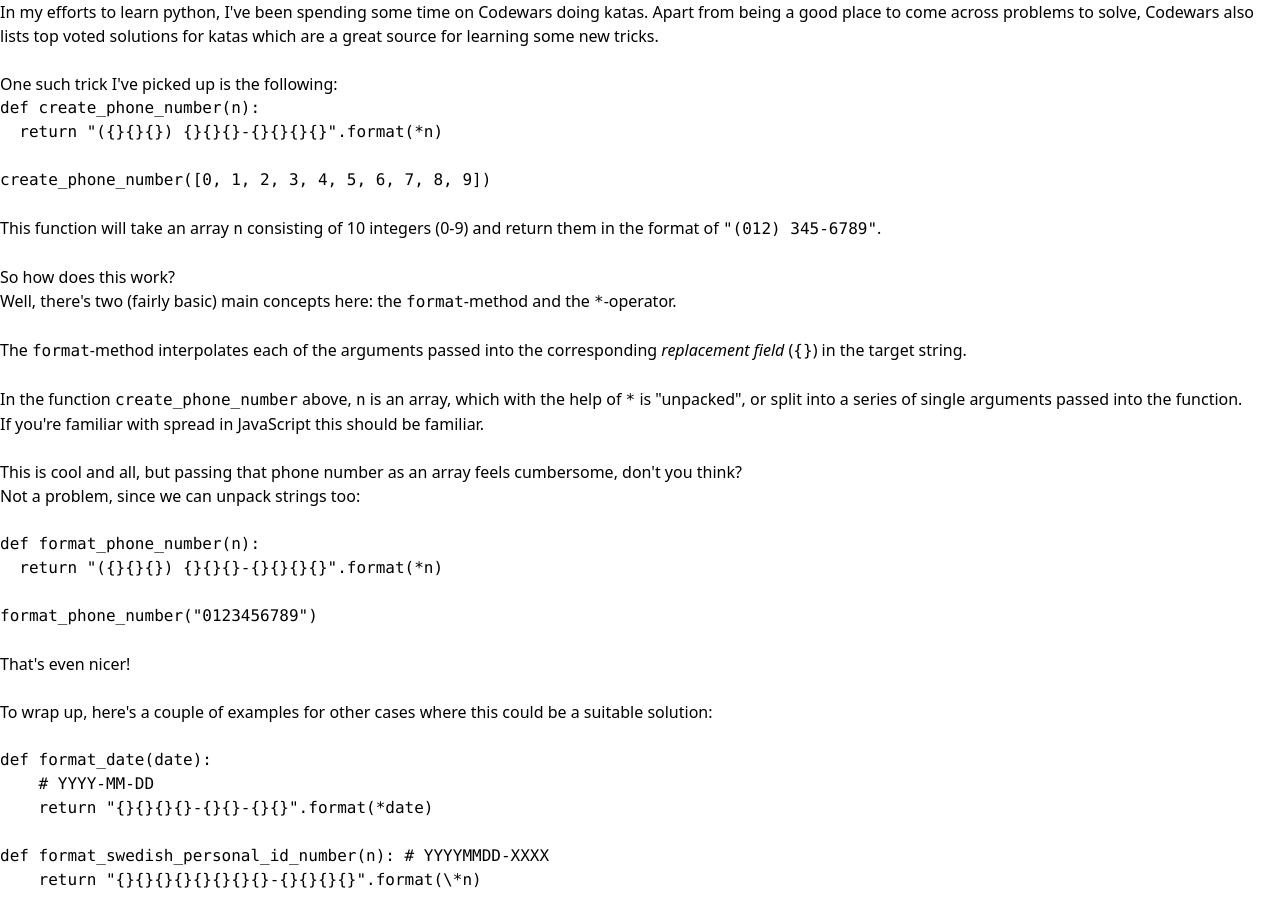
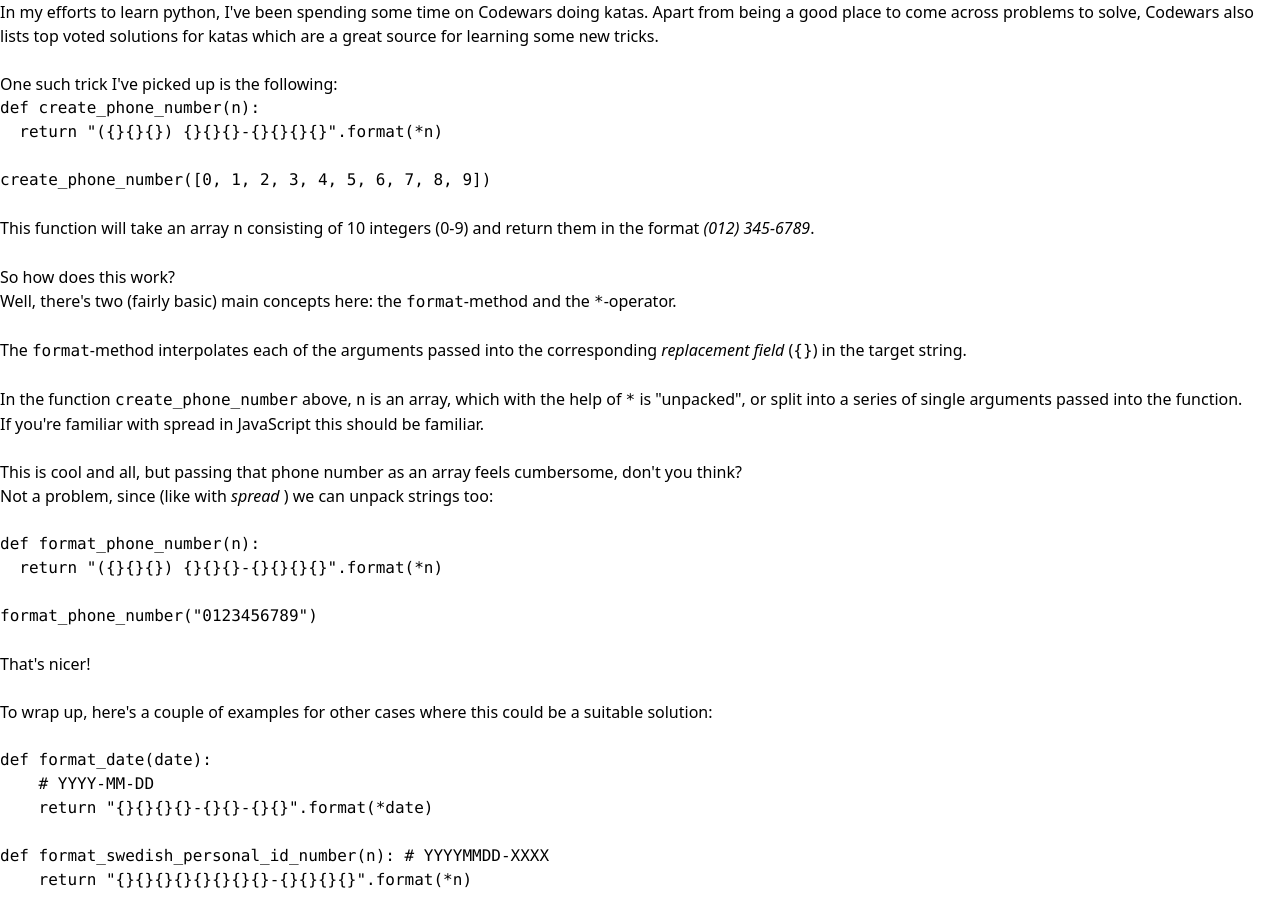
Before and after one commit to mundish/blog, a Gatsby site: page /2019-11-14-python-neat-string-formatting in a window 1280 px wide. Built offline with nearby package versions, Linux system fonts and the light colour scheme; Gatsby itself is replaced by a stand-in of ours; code samples lack their colours.

Commit message:
chore: edit post

````diff
--- a/src/pages/2019-11-14-python-neat-string-formatting/index.mdx
+++ b/src/pages/2019-11-14-python-neat-string-formatting/index.mdx
@@ -24,7 +24,7 @@
 
 <br />
 
-This function will take an array `n` consisting of 10 integers (0-9) and return them in the format of `"(012) 345-6789"`.
+This function will take an array `n` consisting of 10 integers (0-9) and return them in the format _(012) 345-6789_.
 
 <br />
 
@@ -49,7 +49,7 @@
 
 This is cool and all, but passing that phone number as an array feels cumbersome, don't you think?
 
-Not a problem, since we can unpack strings too:
+Not a problem, since (like with _spread_ ) we can unpack strings too:
 
 <br />
 
@@ -62,7 +62,7 @@
 
 <br />
 
-That's even nicer!
+That's nicer!
 
 <br />
 
@@ -76,10 +76,6 @@
     return "{}{}{}{}-{}{}-{}{}".format(*date)
 
 def format_swedish_personal_id_number(n): # YYYYMMDD-XXXX
-    return "{}{}{}{}{}{}{}{}-{}{}{}{}".format(\*n)
+    return "{}{}{}{}{}{}{}{}-{}{}{}{}".format(*n)
 
 ```
-
-```
-
-```
````
